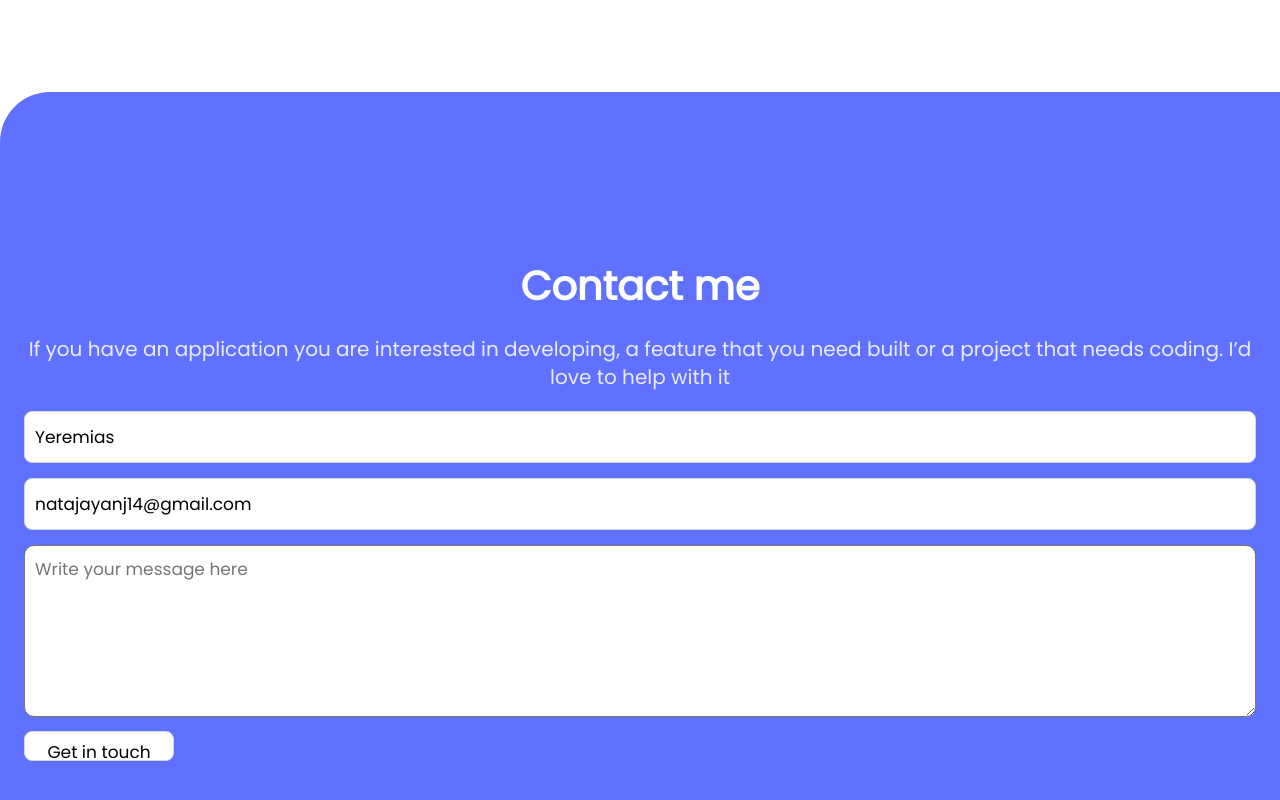
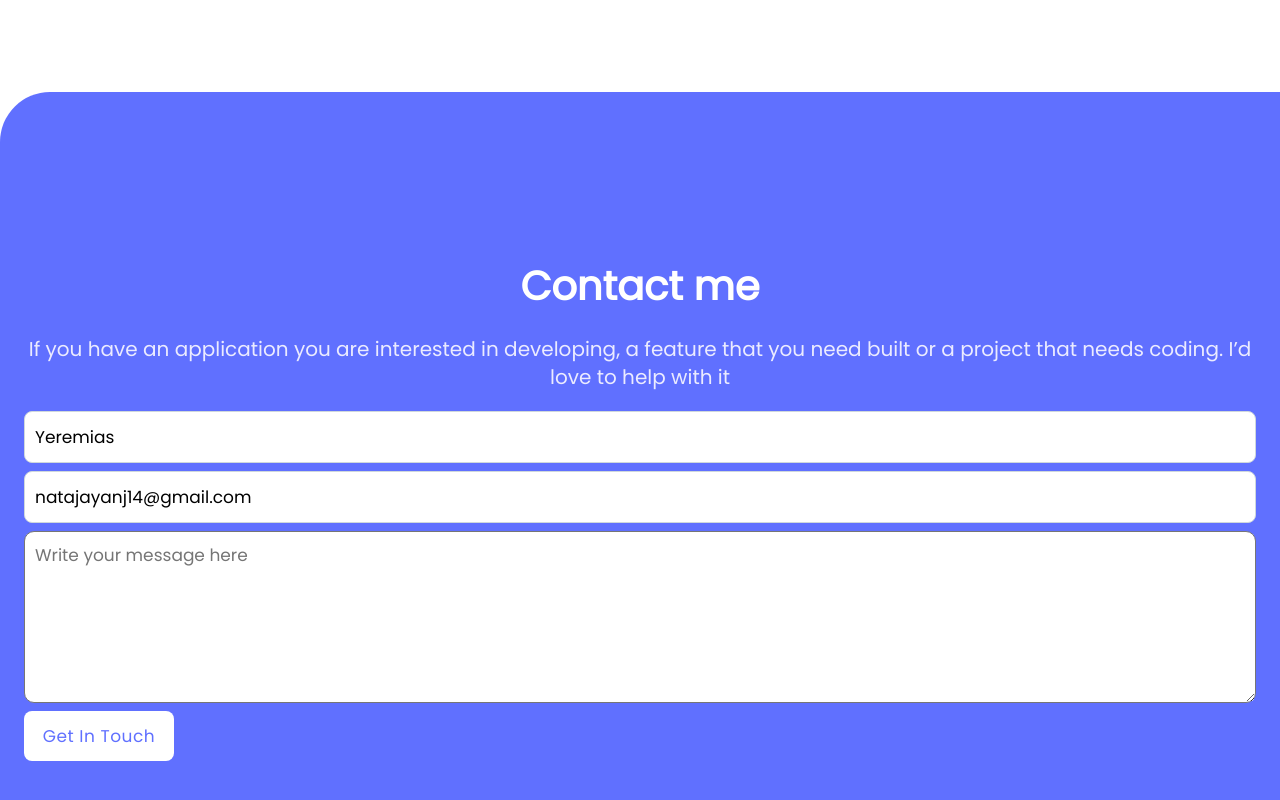
Before and after one commit to elassis/mobile_version_portfolio, a website: page index.html in a window 1280 px wide. Shown: the part 4948-5748 px from the top of the page. Drawn offline with Linux system fonts and the light colour scheme.

Commit message:
feat: Add contact button style

```diff
--- a/index.html
+++ b/index.html
@@ -197,9 +197,9 @@
             I’d love to help with it
         </h3>
         <form action="https://formspree.io/f/{form_id}" method="post">
-            <input type="text" name="" id="" required maxlength="30" value="Yeremias">
-            <input type="email" name="" id=""required maxlength="30" value="natajayanj14@gmail.com">
-            <textarea name="" required maxlength="500" placeholder="Write your message here"></textarea>
+            <input type="text" class="input" name="" id="" required maxlength="30" value="Yeremias">
+            <input type="email" class="input" name="" id=""required maxlength="30" value="natajayanj14@gmail.com">
+            <textarea name="" class="textarea" required maxlength="500" placeholder="Write your message here"></textarea>
             <input type="submit" class="contact-button" value="Get in touch">
         </form>
     </section>
--- a/style.css
+++ b/style.css
@@ -355,7 +355,7 @@ ul {
  height: 350px;
   justify-content: space-between;
 }
-.contact-form > form > input {
+.input {
   font-family: poppins,sans-serif;
   background: #FFFFFF;
 border: 1px solid #CFD8DC;
@@ -367,7 +367,7 @@ height:30px;
 font-size: 17px;
 }
 
-.contact-form > form > textarea{
+.textarea{
   height: 150px;
   border-radius: 10px;
   font-family: poppins, sans-serif;
@@ -402,7 +402,17 @@ margin-top: -10px;
 }
 .contact-button{
   display: block;
+  border: none;
   width: 150px;
-  height: 180px;
-
+  height: 50px;
+  font-family: poppins,sans-serif;
+  background: #FFFFFF;
+border-radius: 8px;
+line-height: 24px;
+padding: 12px 16px;
+font-size: 17px;
+text-align: center;
+letter-spacing: 0.03em;
+color: #6070FF;
+  text-transform: capitalize;
 }
```
